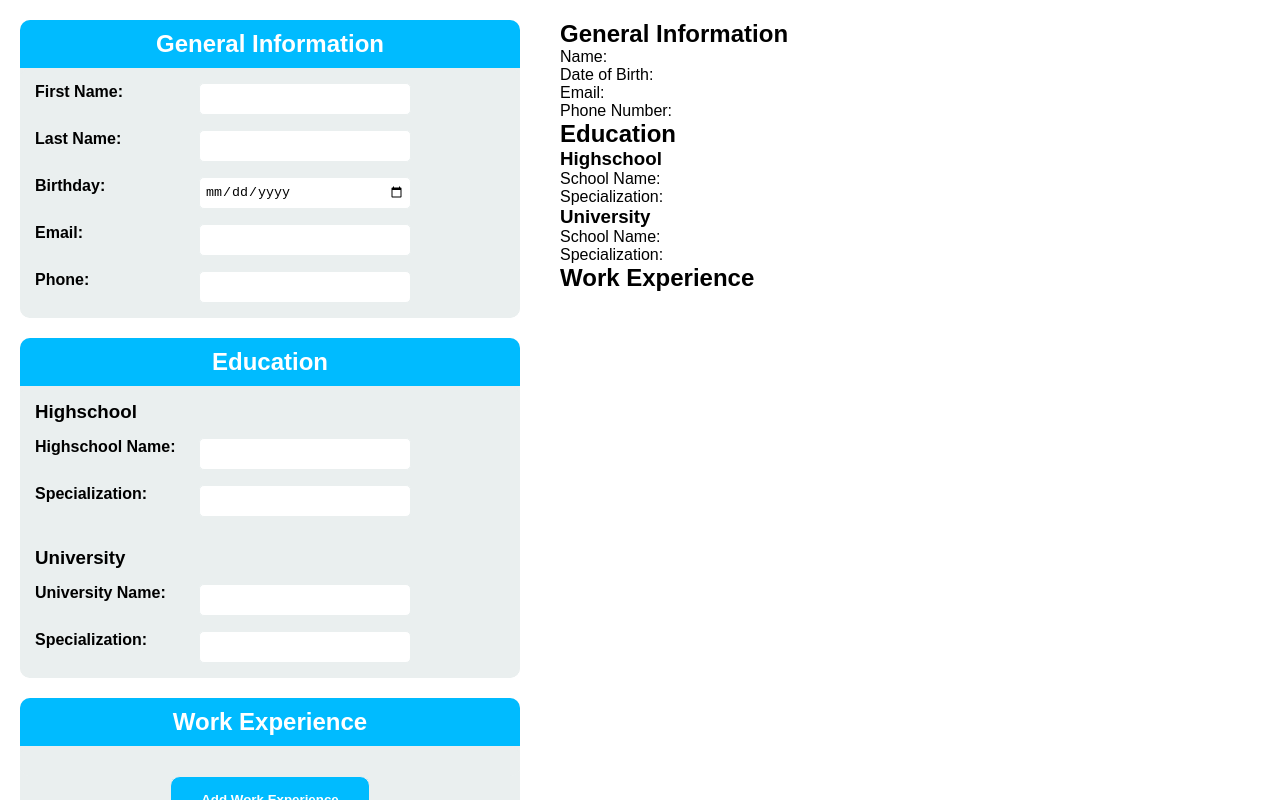
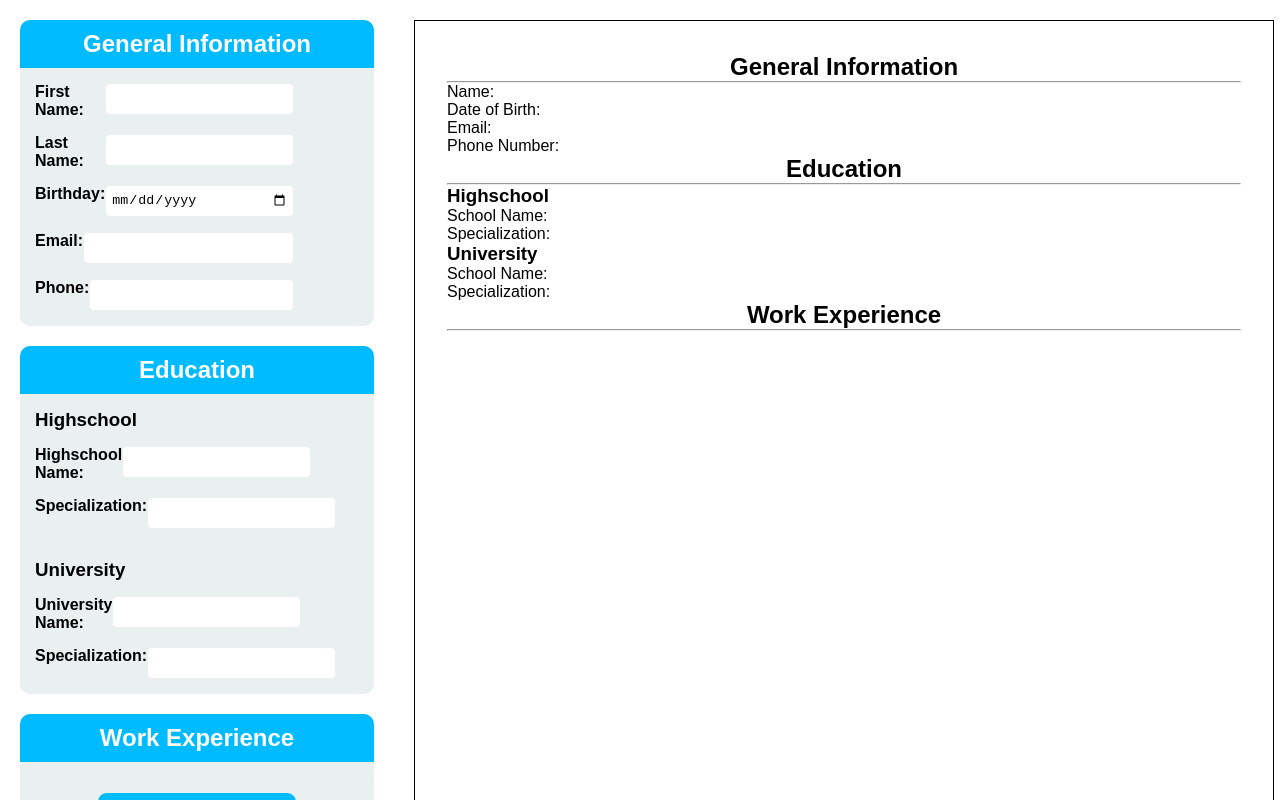
Before and after one commit to Tou1lle/cv-application-top, a React (Vite) app: page / in a window 1280 px wide. Shown: the top 800 px of the page. Built offline with nearby package versions, Linux system fonts and the light colour scheme.

Commit message:
Create A4 size of right side

```diff
--- a/src/components/App.jsx
+++ b/src/components/App.jsx
@@ -85,7 +85,7 @@ export default function App() {
         {console.table(workData)}
       </div>
       <div className="right-side">
-        <section>
+        <section className="a4-sheet">
           <GeneralInfo data={generalData}/>
           <EducationInfo data={educationData} />
           <WorkInfo data={workData} />
--- a/src/components/CVSection.jsx
+++ b/src/components/CVSection.jsx
@@ -5,6 +5,7 @@ function GeneralInfo({data}) {
   return (
     <section>
       <h2>General Information</h2>
+      <hr />
       <div>
         <p><span>Name:</span> {data.firstName + " " + data.lastName}</p>
         <p><span>Date of Birth:</span> {data.birthday ? format(data.birthday, "yyyy-MM-dd") : ""}</p>
@@ -19,6 +20,7 @@ function EducationInfo({data}) {
   return (
     <section>
       <h2>Education</h2>
+      <hr />
       <div>
         {data.map(school => (
           <div>
@@ -36,6 +38,7 @@ function WorkInfo({data}) {
   return (
     <section>
       <h2>Work Experience</h2>
+      <hr />
       <div>
         {data.map(work => (
           <div>
--- a/src/styles/App.css
+++ b/src/styles/App.css
@@ -12,6 +12,8 @@
   --inputs-container-padding: 15px;
   --side-sections-padding: 20px;
   --btn-delete-red: #FF0000;
+  --a4-width: 794px;
+  --a4-height: 1123px;
 }
 
 /* Whole page */
@@ -152,3 +154,14 @@ label {
   flex: 1;
   padding: var(--side-sections-padding);
 }
+
+.a4-sheet {
+  width: var(--a4-width);
+  min-height: var(--a4-height);
+  border: 1px solid black;
+  padding: 2em;
+}
+
+.a4-sheet h2 {
+  text-align: center;
+}
```
